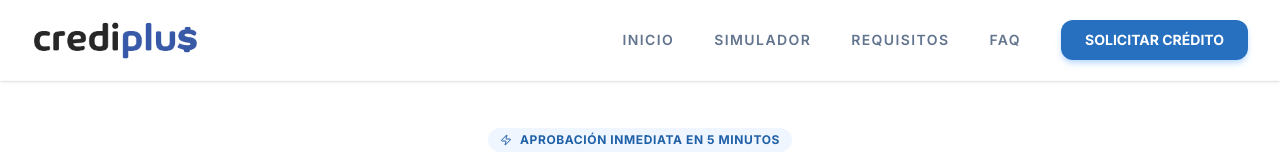
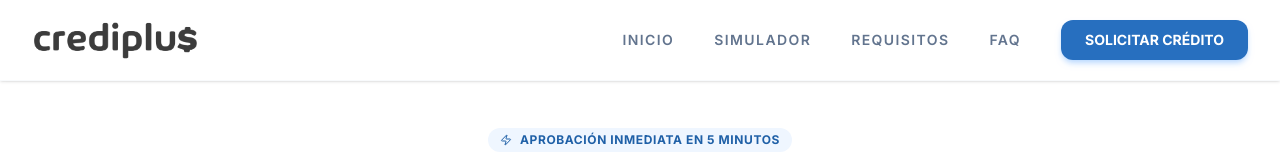
Before and after one commit to sebaresek/crediplus, a React (Vite) app: page / in a window 1280 px wide. Shown: the top 160 px of the page. Built offline with nearby package versions, Linux system fonts and the light colour scheme.

Commit message:
style: gray and logo

```diff
--- a/src/components/Features.jsx
+++ b/src/components/Features.jsx
@@ -30,7 +30,7 @@ export default function Features() {
     <section className="py-15 lg:py-24 bg-white">
       <div className="max-w-7xl mx-auto px-4 sm:px-6 lg:px-8">
         <div className="text-center mb-16">
-          <h2 className="text-3xl md:text-5xl font-extrabold text-grey-27 mb-4 tracking-tight">¿Por qué elegir
+          <h2 className="text-3xl md:text-5xl font-extrabold text-gray-27 mb-4 tracking-tight">¿Por qué elegir
             Crediplus?</h2>
           <p className="text-lg text-slate-600 max-w-2xl mx-auto">Diseñamos procesos pensados para personas reales, sin burocracia ni vueltas.</p>
         </div>
--- a/src/components/Footer.jsx
+++ b/src/components/Footer.jsx
@@ -17,11 +17,11 @@ export default function Footer() {
               <div
                 className="h-9 md:h-11 w-36 md:w-44 bg-blue-100 opacity-90 hover:opacity-100 transition-opacity"
                 style={{
-                  WebkitMaskImage: `url('../public/logo.png')`,
+                  WebkitMaskImage: `url('/logo.png')`,
                   WebkitMaskSize: 'contain',
                   WebkitMaskRepeat: 'no-repeat',
                   WebkitMaskPosition: 'left center',
-                  maskImage: `url('../public/logo.png')`,
+                  maskImage: `url('/logo.png')`,
                   maskSize: 'contain',
                   maskRepeat: 'no-repeat',
                   maskPosition: 'left center',
--- a/src/components/Navbar.jsx
+++ b/src/components/Navbar.jsx
@@ -19,13 +19,17 @@ export default function Navbar() {
         <div className="flex justify-between items-center h-20">
           <Link to="/" className="flex items-center gap-2 group cursor-pointer">
             <div
-              className="h-9 md:h-11 w-36 md:w-44 transition-colors"
-              style={{
-                backgroundImage: `url('/logo.png')`, // La ruta desde public es solo /
-                backgroundSize: 'contain',
-                backgroundRepeat: 'no-repeat',
-                backgroundPosition: 'left center',
-              }}
+              className="h-9 md:h-11 w-36 md:w-44 bg-gray-27 opacity-90 hover:opacity-100 transition-opacity"
+                style={{
+                  WebkitMaskImage: `url('/logo.png')`,
+                  WebkitMaskSize: 'contain',
+                  WebkitMaskRepeat: 'no-repeat',
+                  WebkitMaskPosition: 'left center',
+                  maskImage: `url('/logo.png')`,
+                  maskSize: 'contain',
+                  maskRepeat: 'no-repeat',
+                  maskPosition: 'left center',
+                }}
             />
           </Link>
 
--- a/src/components/Requirements.jsx
+++ b/src/components/Requirements.jsx
@@ -16,8 +16,8 @@ export default function Requirements() {
 
           <div className="px-2 md:px-0">
             <h2 className="text-2xl md:text-4xl font-extrabold text-slate-900 mb-4 lg:mb-6 tracking-tight relative ">
-              <span className="text-grey-27">Requisitos mínimos para</span><br />
-              <span className="text-grey-27">tu libertad financiera</span>
+              <span className="text-gray-27">Requisitos mínimos para</span><br />
+              <span className="text-gray-27">tu libertad financiera</span>
             </h2>
             <p className="text-base md:text-lg text-slate-600 mb-8 md:mb-10 text-balance">
               Obtené dinero en el acto dejando un objeto de valor como respaldo. Sin recibo de sueldo ni trámites largos.
--- a/src/index.css
+++ b/src/index.css
@@ -8,7 +8,7 @@
   --color-blue-700: #1f60a7;
   --color-blue-500: #1f60a7;
   --color-blue-900: #5176a6;
-  --color-grey-27: #272727;
+  --color-gray-27: #272727;
 }
 
 input[type="range"]::-webkit-slider-thumb {
```
